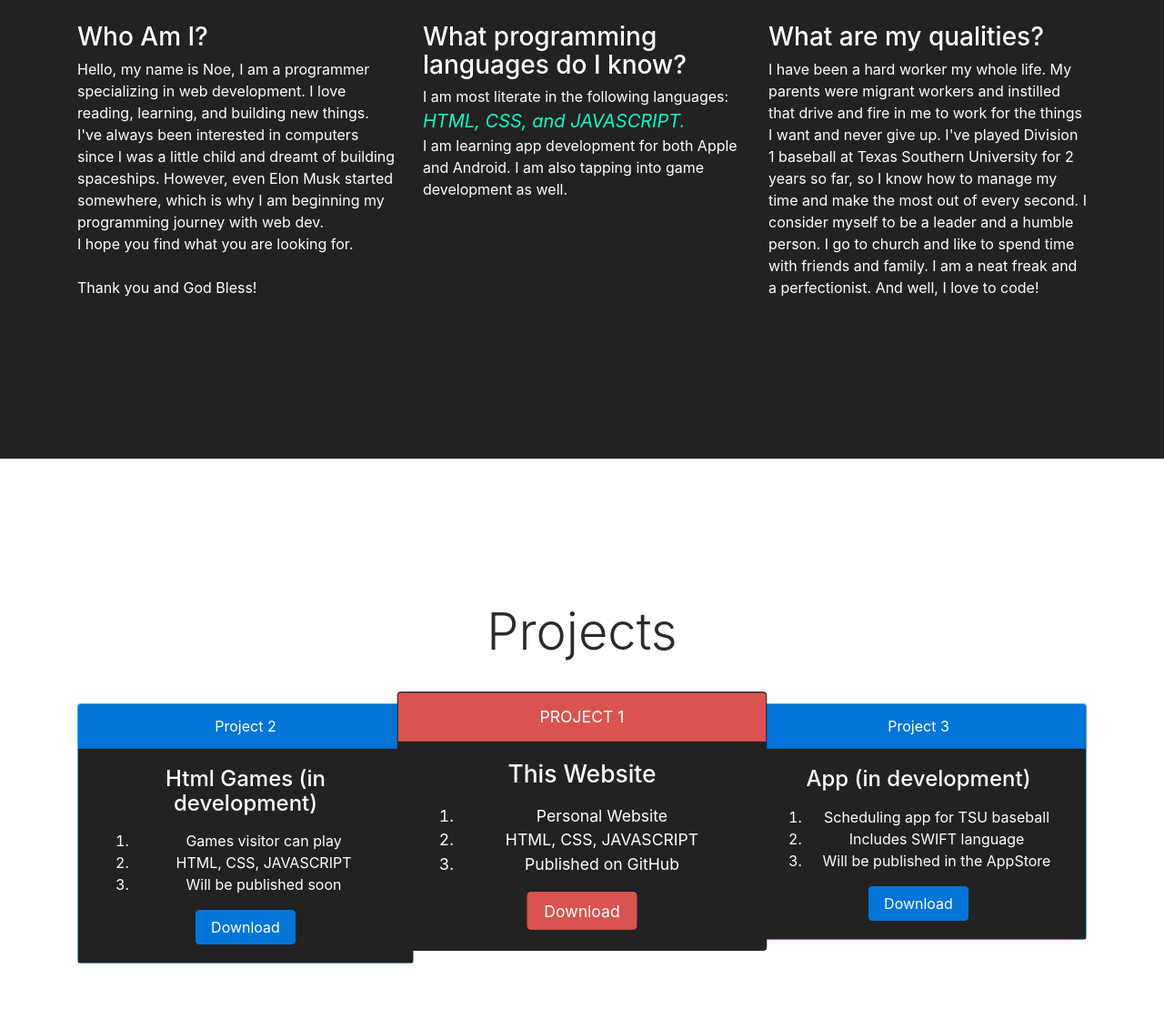
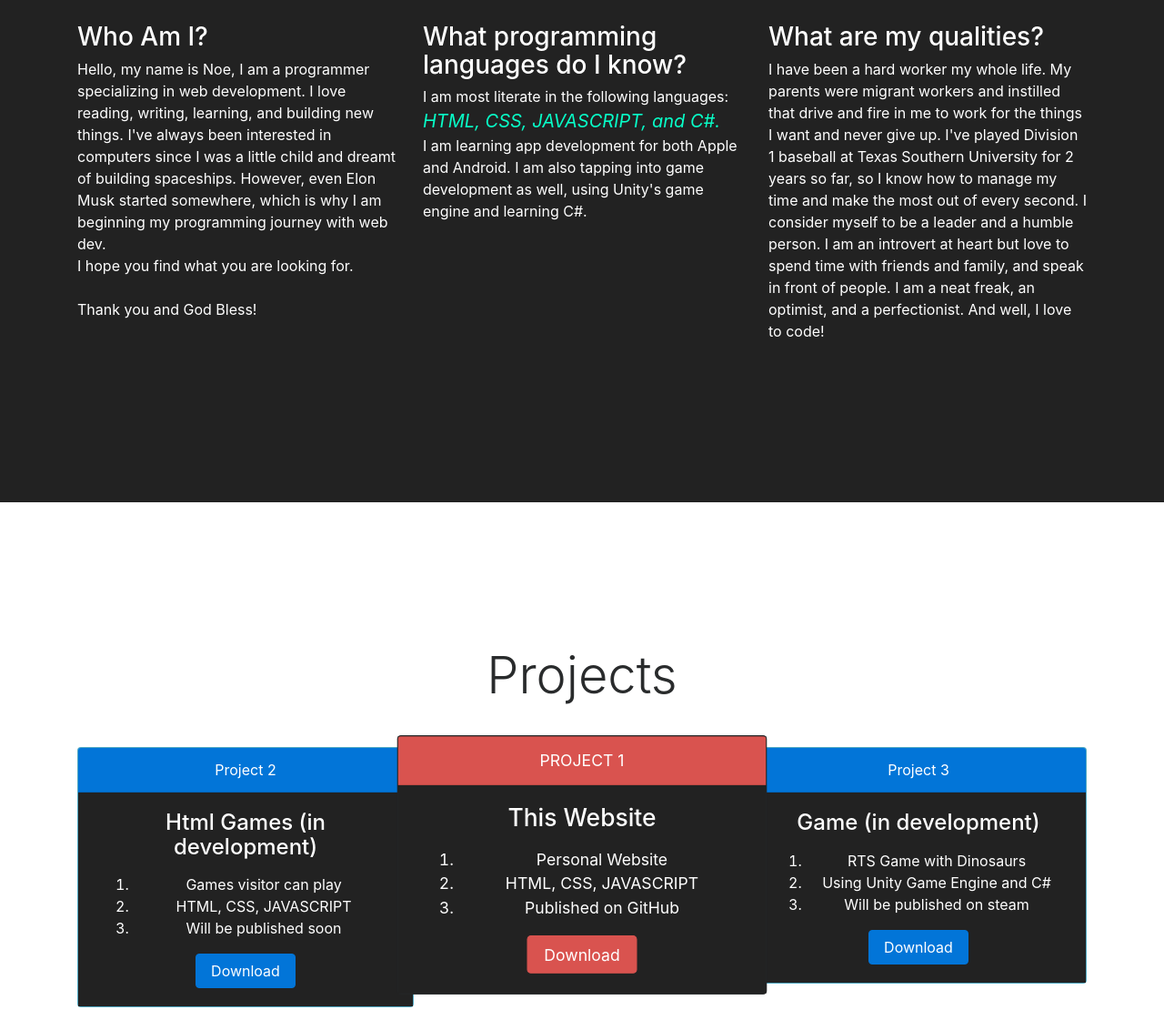
Before and after one commit to noeguerrero-dev/portfolio, a plain HTML site: page index.html in a window 1280 px wide. Shown: the part 700-1810 px from the top of the page at 91% size. Drawn offline with nearby package versions, Linux system fonts and the light colour scheme.

Commit message:
Update index.html

```diff
--- a/index.html
+++ b/index.html
@@ -57,17 +57,17 @@
       <div class="row">
         <div class="col-md-4">
           <h3>Who Am I?</h3>
-          <p>Hello, my name is Noe, I am a programmer specializing in web development. I love reading, learning, and building new things. I've always been interested in computers since I was a little child and dreamt of building spaceships. However,
+          <p>Hello, my name is Noe, I am a programmer specializing in web development. I love reading, writing, learning, and building new things. I've always been interested in computers since I was a little child and dreamt of building spaceships. However,
             even Elon Musk started somewhere, which is why I am beginning my programming journey with web dev. <br />I hope you find what you are looking for. <br /><br />Thank you and God Bless! </p>
         </div>
         <div class="col-md-4">
           <h3>What programming languages do I know?</h3>
-          <p>I am most literate in the following languages: <span class="coding-lang">HTML, CSS, and JAVASCRIPT.</span> <br />I am learning app development for both Apple and Android. I am also tapping into game development as well.</p>
+          <p>I am most literate in the following languages: <span class="coding-lang">HTML, CSS, JAVASCRIPT, and C#.</span> <br />I am learning app development for both Apple and Android. I am also tapping into game development as well, using Unity's game engine and learning C#.</p>
         </div>
         <div class="col-md-4">
           <h3>What are my qualities?</h3>
           <p>I have been a hard worker my whole life. My parents were migrant workers and instilled that drive and fire in me to work for the things I want and never give up. I've played Division 1 baseball at Texas Southern University for 2 years
-            so far, so I know how to manage my time and make the most out of every second. I consider myself to be a leader and a humble person. I go to church and like to spend time with friends and family. I am a neat freak and a perfectionist. And
+            so far, so I know how to manage my time and make the most out of every second. I consider myself to be a leader and a humble person. I am an introvert at heart but love to spend time with friends and family, and speak in front of people. I am a neat freak, an optimist, and a perfectionist. And
             well, I love to code!</p>
         </div>
       </div>
@@ -120,12 +120,12 @@
               Project 3
             </div>
             <div class="card-block">
-              <h4 class="card-title">App (in development)</h4>
+              <h4 class="card-title">Game (in development)</h4>
               <p class="card-text">
                 <ol>
-                  <li>Scheduling app for TSU baseball</li>
-                  <li>Includes SWIFT language</li>
-                  <li>Will be published in the AppStore</li>
+                  <li>RTS Game with Dinosaurs</li>
+                  <li>Using Unity Game Engine and C#</li>
+                  <li>Will be published on steam</li>
                 </ol>
               </p>
               <a href="#" class="btn btn-primary">Download</a>
```
